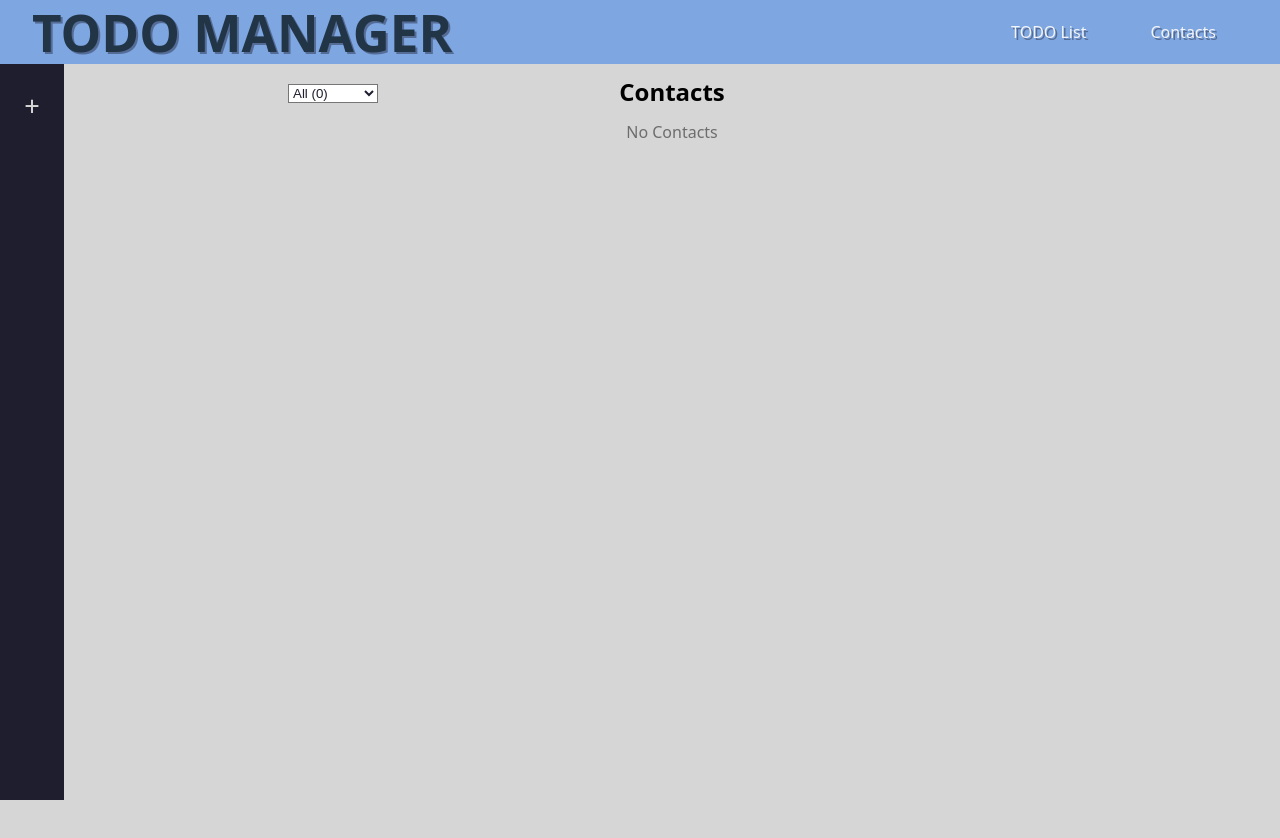
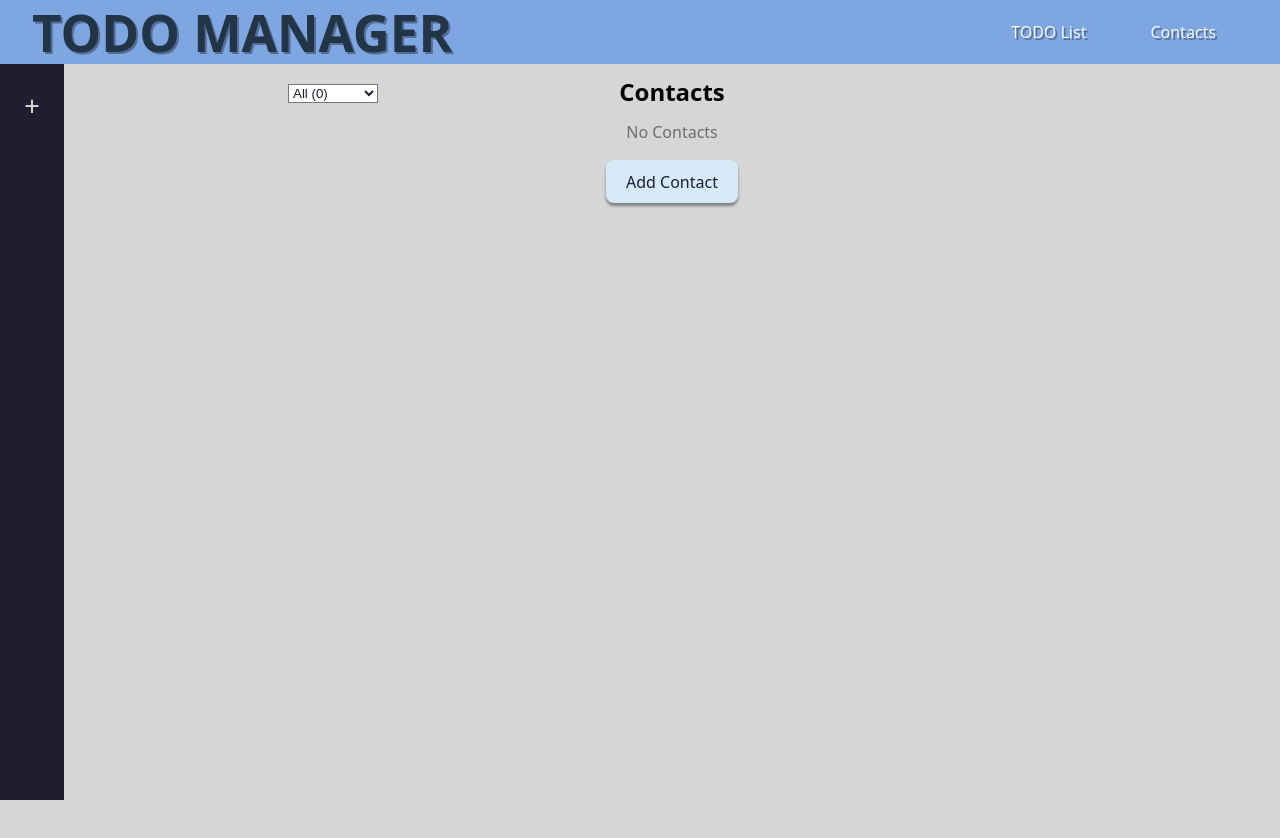
Before and after one commit to SamuelK152/Project03, a React (Vite) app: page /contacts in a window 1280 px wide. Shown: the top 838 px of the page. Built offline with nearby package versions, Linux system fonts and the light colour scheme.

Commit message:
Included intuitive Add button when empty list is displayed

```diff
--- a/src/components/ContactList.jsx
+++ b/src/components/ContactList.jsx
@@ -1,5 +1,4 @@
 import ContactItem from "./ContactItem";
-import onToggleFavorite from "./ContactItem.jsx";
 import "../styles/ItemList.css";
 
 export default function ContactList({
@@ -7,9 +6,19 @@ export default function ContactList({
   onToggleFavorite,
   onEdit,
   onDelete,
+  onOpenNew,
 }) {
   if (!items.length) {
-    return <p className="no-item">No Contacts</p>;
+    return (
+      <div className="no-item">
+        <p>No Contacts</p>
+        {onOpenNew && (
+          <button type="button" className="primary" onClick={onOpenNew}>
+            Add Contact
+          </button>
+        )}
+      </div>
+    );
   }
   return (
     <ul className="item-list">
--- a/src/components/TodoList.jsx
+++ b/src/components/TodoList.jsx
@@ -1,9 +1,24 @@
 import ToDoItem from "./TodoItem";
 import "../styles/ItemList.css";
 
-export default function ToDoList({ items = [], onToggle, onEdit, onDelete }) {
+export default function ToDoList({
+  items = [],
+  onToggle,
+  onEdit,
+  onDelete,
+  onOpenNew,
+}) {
   if (!items.length) {
-    return <p className="no-item">No active TODOs</p>;
+    return (
+      <div className="no-item">
+        <p>No active TODOs</p>
+        {onOpenNew && (
+          <button type="button" className="primary" onClick={onOpenNew}>
+            Add TODO
+          </button>
+        )}
+      </div>
+    );
   }
   return (
     <ul className="item-list">
--- a/src/pages/ContactsPage.jsx
+++ b/src/pages/ContactsPage.jsx
@@ -98,6 +98,7 @@ export default function ContactsPage() {
         onToggleFavorite={handleToggleFavorite}
         onEdit={handleEdit}
         onDelete={handleDelete}
+        onOpenNew={() => setOpen(true)}
       />
       <ContactForm
         open={open}
--- a/src/pages/TodosPage.jsx
+++ b/src/pages/TodosPage.jsx
@@ -17,7 +17,7 @@ export default function TodosPage() {
       const saved = JSON.parse(localStorage.getItem(STORAGE_KEY) || "[]");
       if (Array.isArray(saved)) setTodos(saved);
     } catch {
-      setTodos({});
+      setTodos([]);
     }
   }, []);
 
@@ -102,6 +102,7 @@ export default function TodosPage() {
         onToggle={handleToggle}
         onEdit={handleEdit}
         onDelete={handleDelete}
+        onOpenNew={() => setOpen(true)}
       />
       <TodoForm
         open={open}
--- a/src/styles/ItemList.css
+++ b/src/styles/ItemList.css
@@ -8,3 +8,15 @@
   width: 60vw;
   text-align: left;
 }
+
+.primary {
+  color: #1e1e2f;
+  background-color: #d6eaf8;
+  box-shadow: 0 3px 3px rgba(0, 0, 0, 0.4);
+}
+
+.primary:hover {
+  background-color: #7ea6e0;
+  border-color: #1e1e2f;
+  box-shadow: 0 2px 2px rgba(0, 0, 0, 0.4);
+}
```
